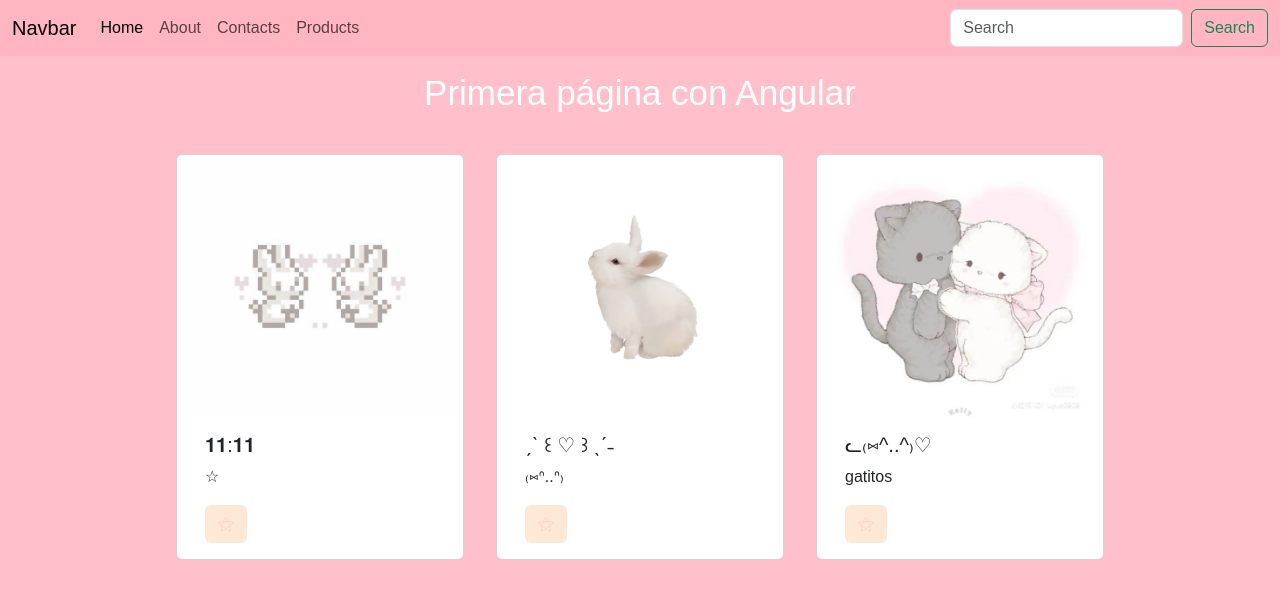
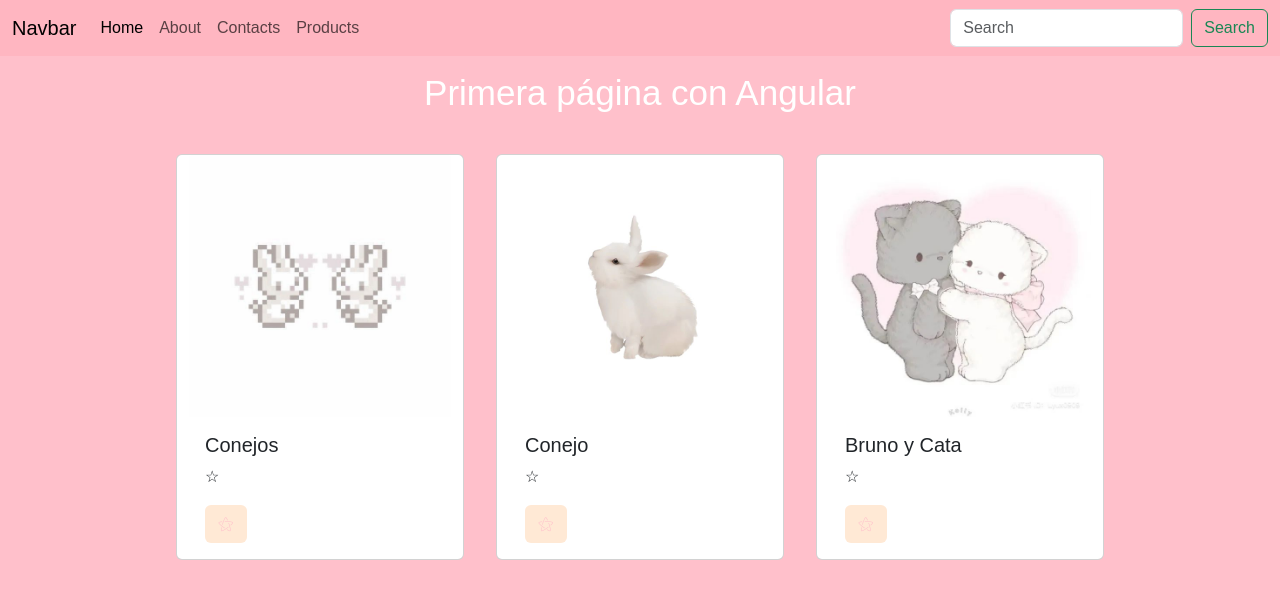
Before and after one commit to catalinapetasny/Angular-Proyecto, an Angular app: page / in a window 1280 px wide. Shown: the top 598 px of the page. Built offline with nearby package versions, Linux system fonts and the light colour scheme; a web font is replaced by a local one.

Commit message:
Cambios en el home

```diff
--- a/src/app/pages/home/home.html
+++ b/src/app/pages/home/home.html
@@ -5,7 +5,7 @@
     <div class="card" style="width: 18rem;">
         <img src="../../../assets/bunnies.jpg" class="card-img-top" alt="...">
         <div class="card-body">
-            <h5 class="card-title">𝟏𝟏:𝟏𝟏</h5>
+            <h5 class="card-title">Conejos</h5>
             <p class="card-text">☆</p>
             <a href="#" class="btn btn-action">⚝</a>
         </div>
@@ -14,8 +14,8 @@
     <div class="card" style="width: 18rem;">
         <img src="../../../assets/bunny.jpg" class="card-img-top" alt="...">
         <div class="card-body">
-            <h5 class="card-title">ˏˋ ꒰ ♡ ꒱ ˎˊ˗</h5>
-            <p class="card-text">₍⑅ᐢ..ᐢ₎
+            <h5 class="card-title">Conejo</h5>
+            <p class="card-text">☆
             </p>
             <a href="#" class="btn btn-action">⚝</a>
         </div>
@@ -25,8 +25,8 @@
     <div class="card" style="width: 18rem;">
         <img src="../../../assets/gatos.jpg" class="card-img-top" alt="...">
         <div class="card-body">
-            <h5 class="card-title">ᓚ₍⑅^..^₎♡</h5>
-            <p class="card-text">gatitos</p>
+            <h5 class="card-title">Bruno y Cata</h5>
+            <p class="card-text">☆</p>
             <a href="#" class="btn btn-action">⚝</a>
         </div>
     </div>
```
